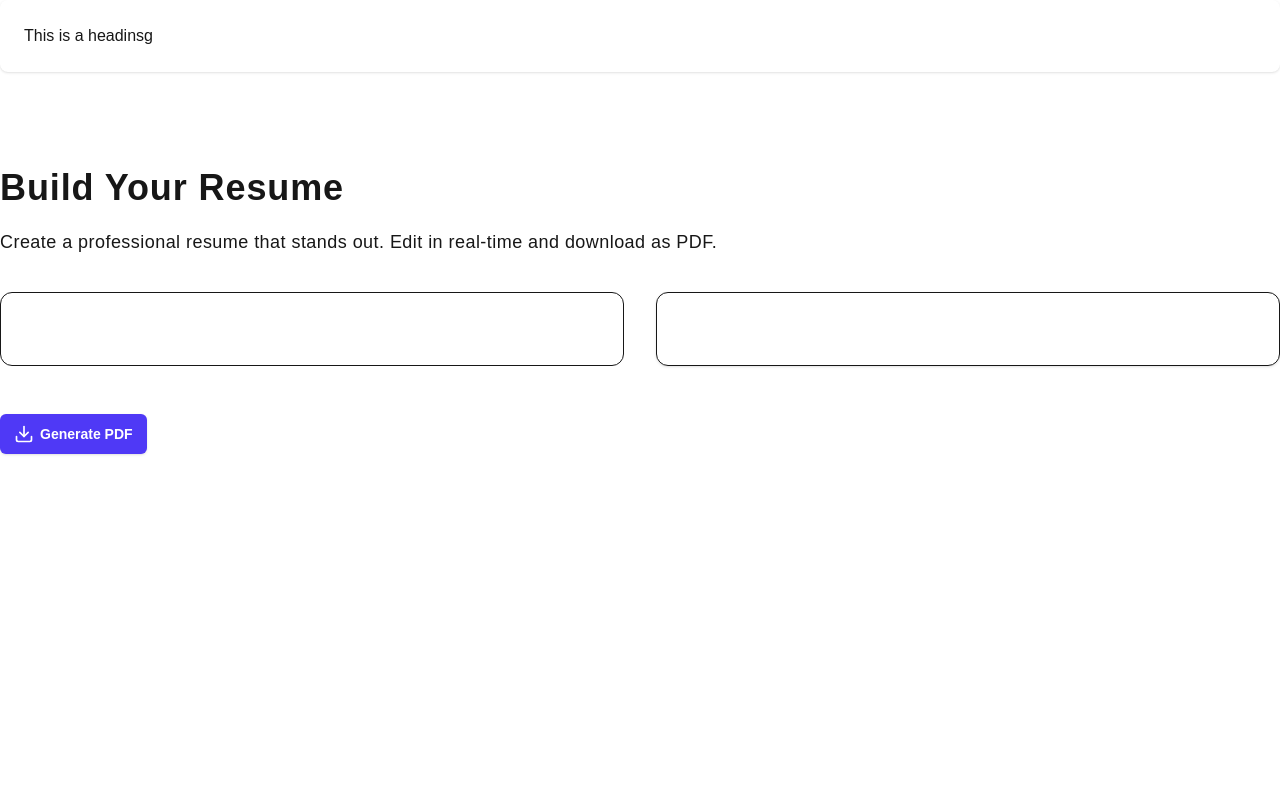
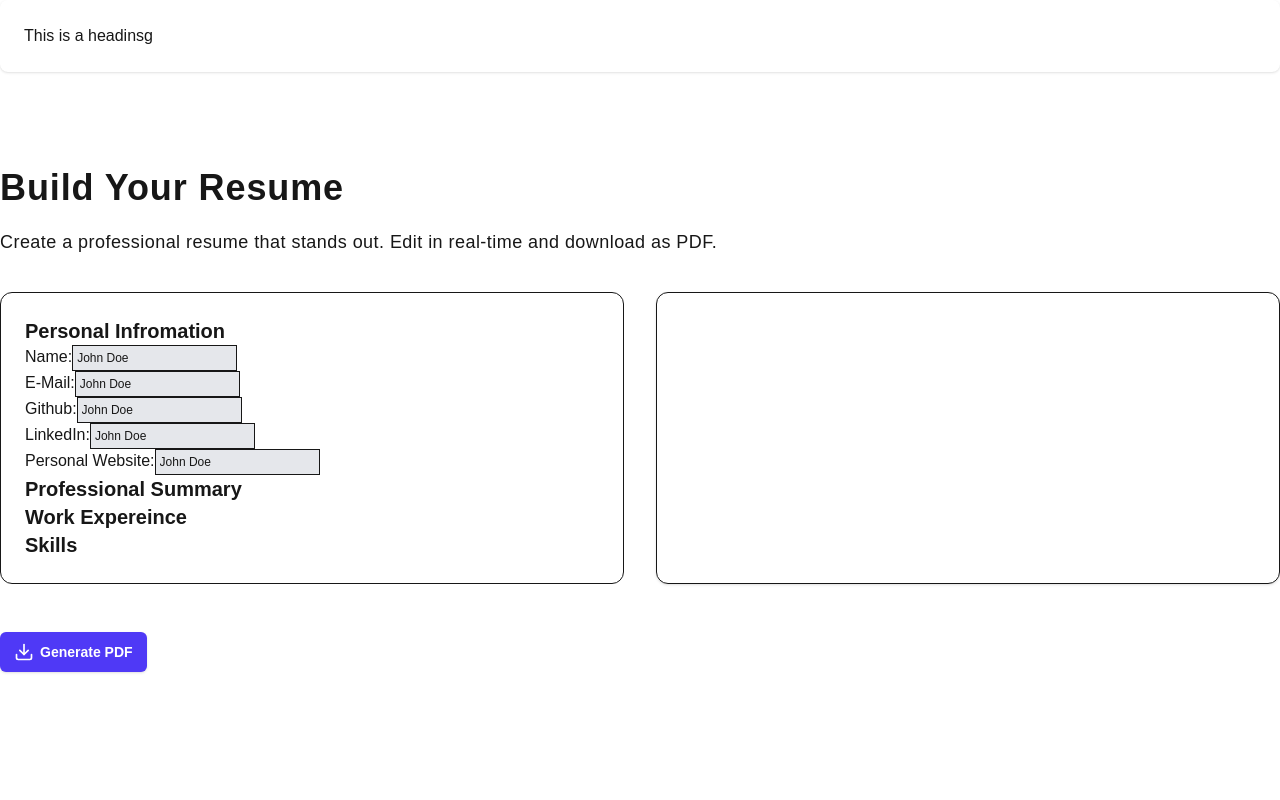
Before and after one commit to Justin-Bento/cv-application, a Next.js app: page /resume in a window 1280 px wide. Shown: the top 800 px of the page. Built offline with nearby package versions, Linux system fonts and the light colour scheme.

Commit message:
created an un ordered list of inputs text forms.

```diff
--- a/src/app/resume/page.tsx
+++ b/src/app/resume/page.tsx
@@ -14,7 +14,69 @@ export default function Resume() {
           </p>
         </section>
         <section className="grid grid-cols-2 gap-8 mt-8">
-          <div className="rounded-xl border py-6">&nbsp;</div>
+          <div className="rounded-xl border p-6">
+            {/* Sections of a resume */}
+            <div className="">
+              <h2 className="scroll-m-20 text-xl font-semibold">
+                Personal Infromation
+              </h2>
+              <ul className="">
+                <li className="">
+                  Name:
+                  <input
+                    type="text"
+                    className="border bg-gray-200 p-1 text-xs"
+                    value="John Doe"
+                  />
+                </li>
+                <li className="">
+                  E-Mail:
+                  <input
+                    type="text"
+                    className="border bg-gray-200 p-1 text-xs"
+                    value="John Doe"
+                  />
+                </li>
+                <li className="">
+                  Github:
+                  <input
+                    type="text"
+                    className="border bg-gray-200 p-1 text-xs"
+                    value="John Doe"
+                  />
+                </li>
+                <li className="">
+                  LinkedIn:
+                  <input
+                    type="text"
+                    className="border bg-gray-200 p-1 text-xs"
+                    value="John Doe"
+                  />
+                </li>
+                <li className="">
+                  Personal Website:
+                  <input
+                    type="text"
+                    className="border bg-gray-200 p-1 text-xs"
+                    value="John Doe"
+                  />
+                </li>
+              </ul>
+            </div>
+            <div className="">
+              <h2 className="scroll-m-20 text-xl font-semibold">
+                Professional Summary
+              </h2>
+            </div>
+            <div className="">
+              <h2 className="scroll-m-20 text-xl font-semibold">
+                Work Expereince
+              </h2>
+            </div>
+            <div className="">
+              <h2 className="scroll-m-20 text-xl font-semibold">Skills</h2>
+            </div>
+          </div>
           <div className="rounded-xl border py-6 shadow-sm">&nbsp;</div>
         </section>
         <section className="mt-12">
```
